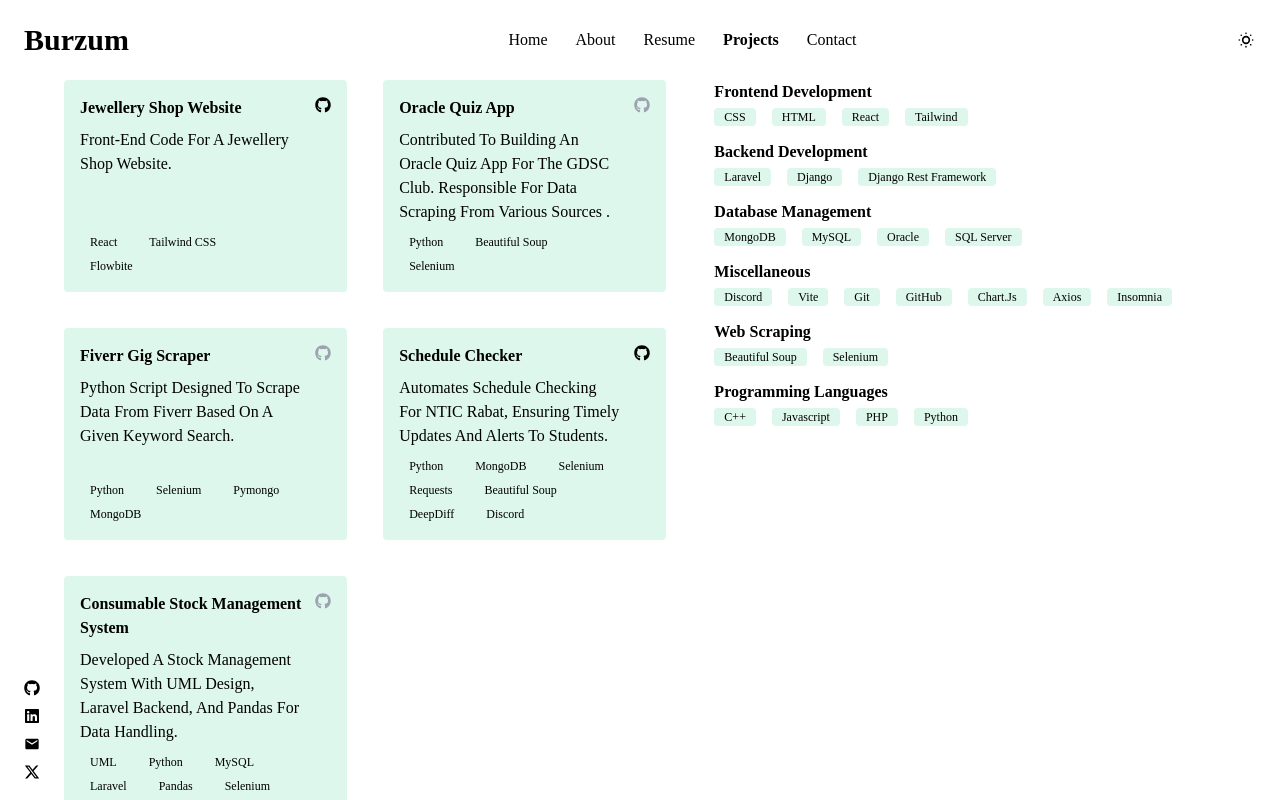
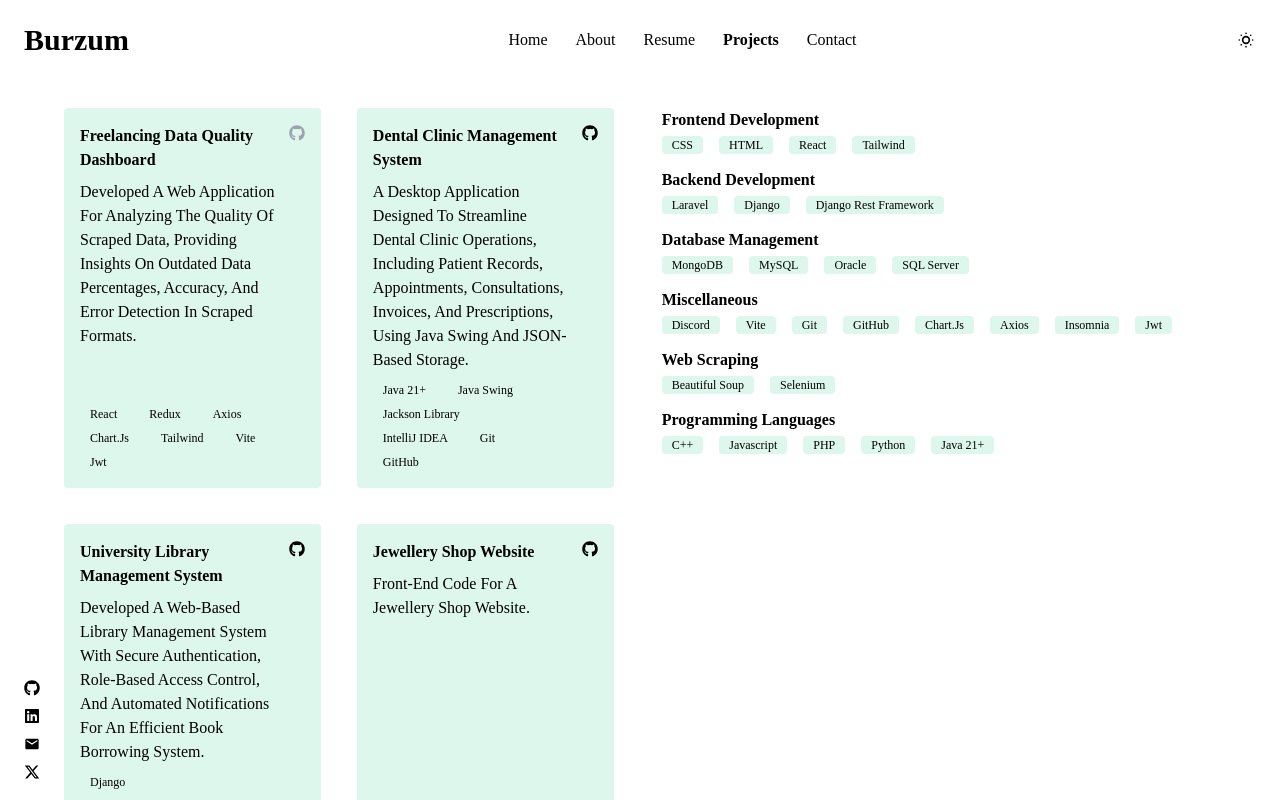
Before and after one commit to yemery/my-portfolio, a React (Vite) app: page /projects in a window 1280 px wide. Shown: the top 800 px of the page. Built offline with nearby package versions, Linux system fonts and the light colour scheme.

Commit message:
Updated Home And Contact Page And AppLayout Styling And Static Data Format

```diff
--- a/src/assets/data/sitedata.js
+++ b/src/assets/data/sitedata.js
@@ -8,9 +8,52 @@
 
 const projects = [
   {
+    name: "Freelancing Data Quality Dashboard",
+    description: "Developed a web application for analyzing the quality of scraped data, providing insights on outdated data percentages, accuracy, and error detection in scraped formats.",
+    tools: [
+        "React",
+        "Redux",
+        "Axios",
+        "Chart.js",
+        "Tailwind",
+        "Vite",
+        "Jwt",
+    ],
+    githubLink: ""
+},
+{
+    name: "Dental Clinic Management System",
+    description: "A desktop application designed to streamline dental clinic operations, including patient records, appointments, consultations, invoices, and prescriptions, using Java Swing and JSON-based storage.",
+    tools: [
+        "Java 21+",
+        "Java Swing",
+        "Jackson Library",
+        "IntelliJ IDEA",
+        "Git",
+        "GitHub"
+    ],
+    githubLink: "https://github.com/yemery/Dental-Clinic-Management-System"
+},
+{
+  name: "University Library Management System",
+  description: "Developed a web-based library management system with secure authentication, role-based access control, and automated notifications for an efficient book borrowing system.",
+  tools: [
+      "Django",
+      "Django REST Framework",
+      "React",
+      "Redux",
+      "MySQL",
+      "Tailwind",
+      "Jwt",
+      "Python"
+  ],
+  githubLink: "https://github.com/yemery/university-library-management"
+},
+  {
+
     name: "Jewellery Shop Website",
     description: "Front-end code for a Jewellery Shop Website. ",
-    tools: ["React", "Tailwind CSS", "Flowbite"],
+    tools: ["React", "Tailwind", "Flowbite"],
     githubLink: "https://github.com/yemery/bijou-site",
   },
   {
@@ -165,7 +208,7 @@
   },
   {
     category: "Miscellaneous",
-    skills: ["Discord", "Vite", "Git", "GitHub", "Chart.js","Axios","Insomnia" ],
+    skills: ["Discord", "Vite", "Git", "GitHub", "Chart.js","Axios","Insomnia", "Jwt" ],
   },
   {
     category: "Web Scraping",
@@ -173,7 +216,7 @@
   },
   {
     category: "Programming Languages",
-    skills: ["C++", "Javascript", "PHP", "Python"],
+    skills: ["C++", "Javascript", "PHP", "Python" ,"Java 21+"],
   },
 ];
 
--- a/src/components/Hero/Hero.jsx
+++ b/src/components/Hero/Hero.jsx
@@ -6,15 +6,19 @@
     <div className="flex flex-col gap-y-3 items-center justify-center h-full text-center ">
       <div className="flex flex-col gap-2 ">
         <h1 className="text-xl md:text-4xl font-bold ">
-          hey i&apos;m <span className="text-green-700 dark:text-primary-500">meryem </span>ajmani{" "}
+          hey i&apos;m{" "}
+          <span className="text-green-700 dark:text-primary-500">meryem </span>
+          ajmani{" "}
         </h1>
         <p className="max-w-[600px] text-base md:text-xl">
-          I&apos;m a third-year{" "}
-          <span className="font-semibold">computer science</span> engineering
-          student with experience in{" "}
-          <span className="font-semibold">web scraping</span> and{" "}
-          <span className="font-semibold">web development</span>, and I&apos;m
-          interested in <br />
+          I&apos;m a fourth year{" "}
+          <span className="font-semibold">computer science engineering</span> {" "}
+          student specializing in {" "}
+          <span className="font-semibold">web scraping</span> ,{" "}
+          <span className="font-semibold">web development</span> {" "}and
+          <span className="font-semibold"> Data Processing .</span>
+          {/* , and
+          I&apos;m interested in <br />
           <TypeAnimation
             preRenderFirstString={true}
             sequence={[
@@ -29,7 +33,7 @@
             speed={50}
             className="text-green-700 dark:text-primary-500 "
             repeat={Infinity}
-          />
+          /> */}
         </p>
       </div>
       <div className="flex flex-col md:flex-row items-center gap-6 ">
@@ -45,9 +49,8 @@
 
         <NavLink
           to="/projects"
-          className={({ isActive}) =>
-
-              isActive
+          className={({ isActive }) =>
+            isActive
               ? "active"
               : "px-4 py-4 bg-green-100 w-[200px] hover:bg-green-500 text-black border-b-green-100 leading-5 rounded  dark:hover:bg-black dark:hover:text-white	"
           }
--- a/src/pages/Contact.jsx
+++ b/src/pages/Contact.jsx
@@ -7,7 +7,8 @@
         <p className="text-center text-base md:text-xl">
           Thank you for visiting my portfolio! If you have any questions,
           inquiries, or would like to discuss potential collaborations, feel
-          free to reach out by emailing me directly <Here email="mailto:meryemajmani33@gmail.com" />
+          free to reach out by emailing me directly{" "}
+          <Here email="mailto:meryemajmani33@gmail.com" />
         </p>
       </div>
       {/* <div className="text-right p-7">
@@ -15,11 +16,14 @@
         <a href="https://stormix.co/" className="text-sm text-gray-700 hover:underline"> stormix</a>
     </div> */}
       <div className="text-center italic text-xs p-3 ">
-
+        <p>© {new Date().getFullYear()} Meryem Ajmani . All rights reserved.</p>
         <p>
-          © 2024 Meryem Ajmani  . All rights reserved.
+          {" "}
+          Some designs used were adapted from{" "}
+          <span>
+            <Here email="https://stormix.co/" />{" "}
+          </span>
         </p>
-        <p> Some designs used  were adapted from <span><Here email="https://stormix.co/" /> </span>. Credit goes to <span className="font-semibold">Stormix</span>.</p>
       </div>
     </div>
   );
--- a/src/templates/AppLayout.jsx
+++ b/src/templates/AppLayout.jsx
@@ -7,7 +7,7 @@
     <div className="flex flex-col h-screen  max-w-[1480px]  m-auto px-6">
   <Navbar />
   <main className="flex-1 relative mt-20 ">
-    <div className="px-10 w-full h-full">
+    <div className="px-10 w-full h-full py-7">
     <Outlet />
 
    </div>
```
